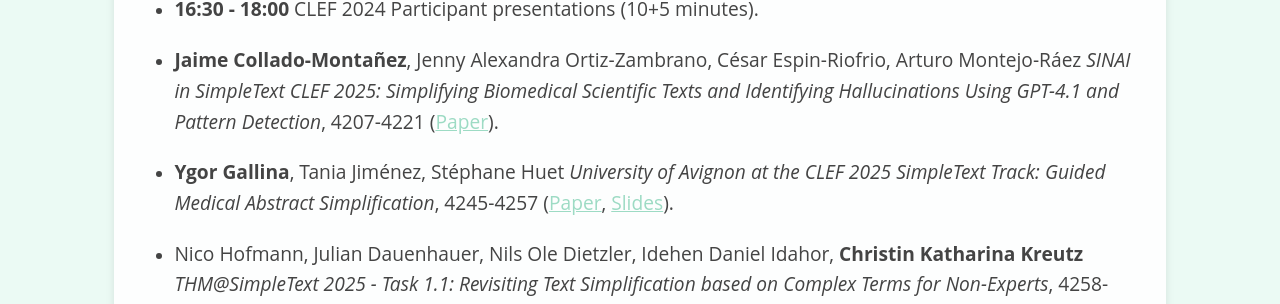
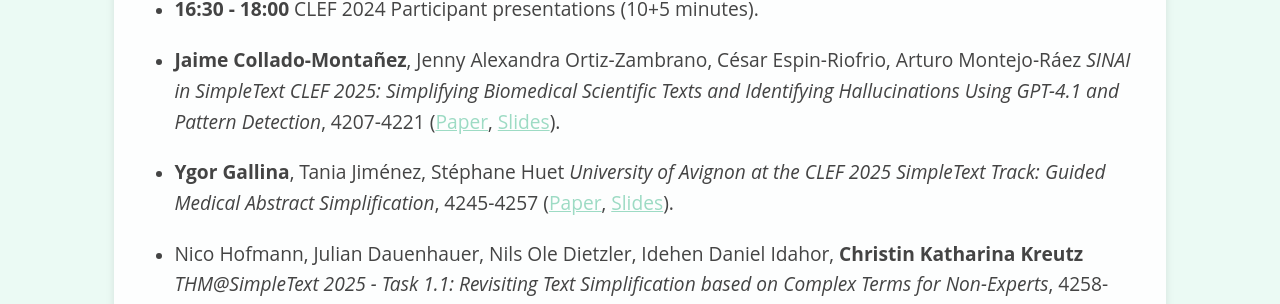
Before and after one commit to simpletext-madics/2025, a Jekyll site: the page built from program.md, in a window 1280 px wide and 900 px high, scrolled down 2179 px. Shown: the part 152-456 px from the top of the window. Built offline with Jekyll 4.4.1, drawn with Linux system fonts in a browser that asks for light colours.

Commit message:
Update program.md

```diff
--- a/program.md
+++ b/program.md
@@ -58,7 +58,7 @@ _Overview of the CLEF 2025 SimpleText Task 2: Identify and Avoid Hallucination_,
 
 * **Jaime Collado-Montañez**, Jenny Alexandra Ortiz-Zambrano, César Espin-Riofrio, Arturo Montejo-Ráez
 _SINAI in SimpleText CLEF 2025: Simplifying Biomedical Scientific Texts and Identifying Hallucinations Using GPT-4.1 and Pattern Detection_, 4207-4221
-([Paper](https://www.dei.unipd.it/~faggioli/temp/clef2025/paper_348.pdf)).
+([Paper](https://www.dei.unipd.it/~faggioli/temp/clef2025/paper_348.pdf), [Slides](slides/CLEF25SimpleText-SINAI.pdf)).
 
 * **Ygor Gallina**, Tania Jiménez, Stéphane Huet
 _University of Avignon at the CLEF 2025 SimpleText Track: Guided Medical Abstract Simplification_, 4245-4257
```
